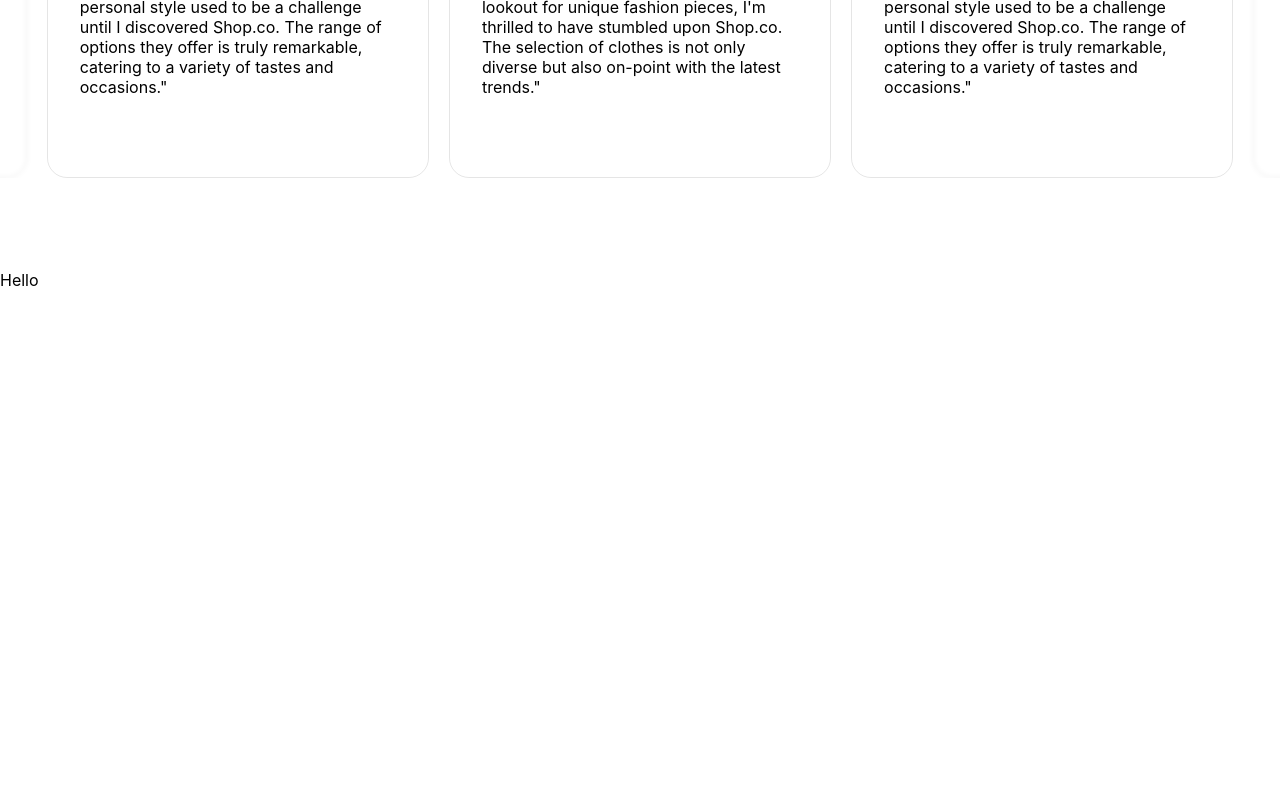
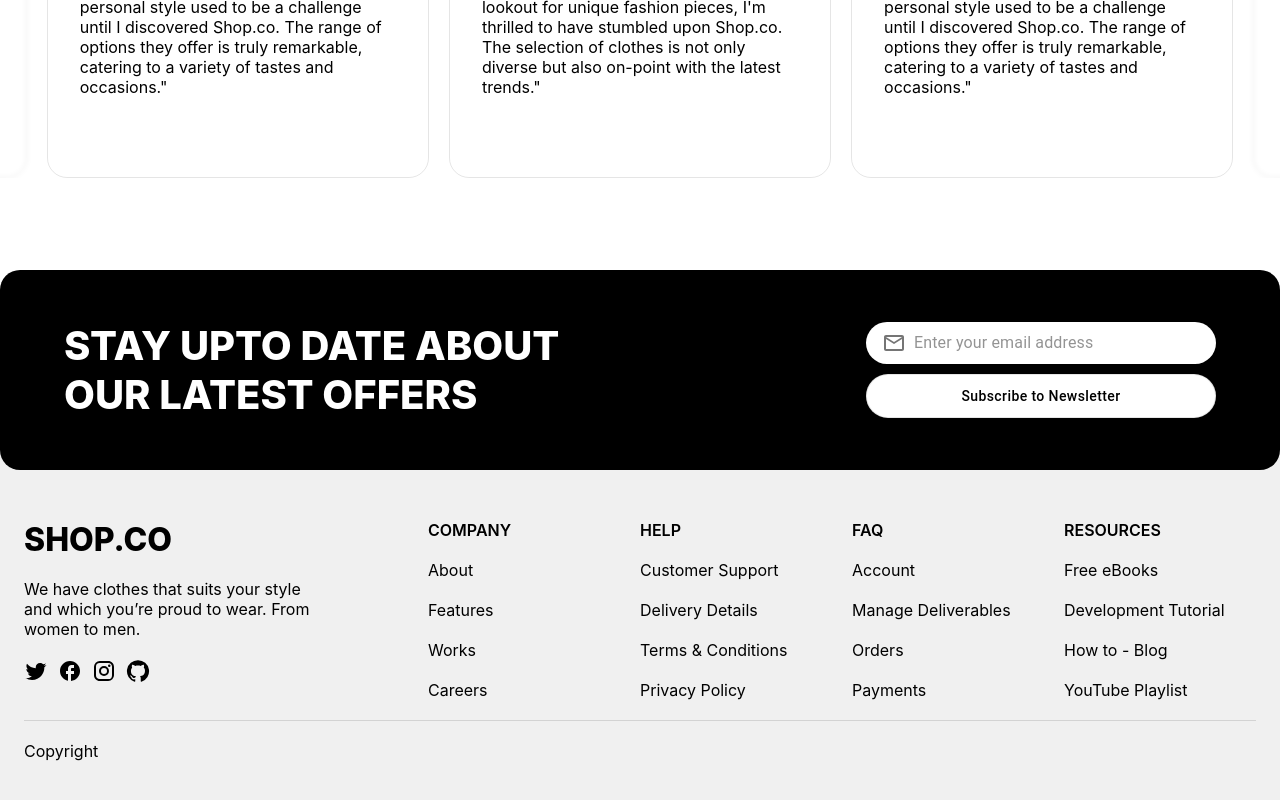
Before and after one commit to gopsey/react-ecom-app, a React (Create React App) app: page / in a window 1280 px wide. Shown: the part 3916-4716 px from the top of the page. Before the commit the page ends 4206 px from the top, so only its background shows below. Built offline with nearby package versions, Linux system fonts and the light colour scheme.

Commit message:
common footer added and done with styles

```diff
--- a/src/components/form/CommonChipGroup/index.js
+++ b/src/components/form/CommonChipGroup/index.js
@@ -14,7 +14,6 @@ const CommonChipGroup = (props) => {
       const chipsListToUpdate = updatedChipsList.map((chipItem) => ({ ...chipItem, isSelected: chipItem.id === key }))
       setUpdatedChipsList(chipsListToUpdate)
       selectedItem(key) // Passing back selected color to parent
-      console.log('Chip Item', key)
    }
 
    return (
--- a/src/components/ui/Footer/Footer.scss
+++ b/src/components/ui/Footer/Footer.scss
@@ -0,0 +1,105 @@
+.footer-wrapper {
+   height: 500px;
+   margin-top: 100px;
+   background-color: #F0F0F0;
+   position: relative;
+   display: flex;
+   justify-content: center;
+
+   .newsletter-container {
+      position: absolute;
+      left: 50%;
+      transform: translate(-50%, -50%);
+      height: 200px;
+      background-color: #000000;
+      border-radius: 20px;
+      padding: 36px 64px;
+      display: flex;
+      align-items: center;
+
+      .newsletter-banner {
+         text-transform: uppercase;
+         color: #FFFFFF;
+         font-weight: 800;
+         font-size: 40px;
+         flex: 1;
+      }
+
+      .newsletter-form {
+         flex: 1;
+         display: flex;
+         flex-direction: column;
+         gap: 10px;
+         align-items: flex-end;
+
+         .newsletter-email {
+            background-color: #FFFFFF;
+            color: #000000;
+            border-radius: 62px;
+            width: 350px;
+            height: 42px;
+            padding-left: 16px;
+         }
+
+         .button-subscribe {
+            width: 350px;
+         }
+      }
+   }
+
+   .footer-contents-wrapper {
+      display: flex;
+      flex-direction: column;
+      margin-top: 150px;
+      gap: 20px;
+
+      .footer-contents {
+         display: flex;
+         justify-content: space-between;
+         gap: 20px;
+
+         .footer-column {
+            display: flex;
+            flex-direction: column;
+            flex: 1;
+            gap: 20px;
+
+            .app-icon {
+               text-transform: uppercase;
+               font-size: 32px;
+               font-weight: 800;
+               color: #000000;
+               text-decoration: none;
+            }
+
+            .footer-link {
+               text-decoration: none;
+               color: inherit;
+               cursor: pointer;
+            }
+         }
+
+         .footer-column.logo {
+            flex: 2;
+
+            .logo-text {
+               width: 75%;
+            }
+
+            .social-links {
+               display: flex;
+               gap: 10px;
+
+               .social-link {
+                  cursor: pointer;
+               }
+            }
+         }
+
+         .footer-link-title {
+            text-transform: uppercase;
+            font-weight: 600;
+         }
+      }
+   }
+}
--- a/src/components/ui/Footer/index.js
+++ b/src/components/ui/Footer/index.js
@@ -1,11 +1,87 @@
 import React from 'react'
+import Container from "@mui/material/Container";
+import Input from "@mui/material/Input";
+import InputAdornment from '@mui/material/InputAdornment';
+import MailOutlineIcon from '@mui/icons-material/MailOutline';
+import Divider from '@mui/material/Divider'
+import Link from '@mui/material/Link'
+import TwitterIcon from '@mui/icons-material/Twitter';
+import FacebookOutlinedIcon from '@mui/icons-material/FacebookOutlined';
+import InstagramIcon from '@mui/icons-material/Instagram';
+import GitHubIcon from '@mui/icons-material/GitHub';
+import CommonButton from "../../form/CommonButton";
 import './Footer.scss'
 
 const Footer = () => {
   return (
     <>
       <div className='footer-wrapper'>
-        Hello
+        <Container maxWidth='xl' className='container newsletter-container'>
+          <div className='newsletter-banner'>STAY UPTO DATE ABOUT OUR LATEST OFFERS</div>
+          <div className='newsletter-form'>
+            <Input
+              placeholder="Enter your email address"
+              className='newsletter-email'
+              disableUnderline
+              startAdornment={
+                <InputAdornment position='start'>
+                  <MailOutlineIcon />
+                </InputAdornment>
+              } />
+            <div className='button-subscribe'>
+              <CommonButton
+                variant='outlined'
+                bgColor={'#FFFFFF'}
+                btnText={'Subscribe to Newsletter'}
+                color={'#000000'}
+                borderColor={'rgba(0,0,0,.1)'}></CommonButton>
+            </div>
+          </div>
+        </Container>
+        <Container maxWidth='xl' className='container footer-contents-wrapper'>
+          <div className='footer-contents'>
+            <div className='footer-column logo'>
+              <div className='app-icon'>Shop.co</div>
+              <div className='logo-text'>We have clothes that suits your style and which you’re proud to wear. From women to men.</div>
+              <div className='social-links'>
+                <TwitterIcon className='social-link' />
+                <FacebookOutlinedIcon className='social-link' />
+                <InstagramIcon className='social-link' />
+                <GitHubIcon className='social-link' />
+              </div>
+            </div>
+            <div className='footer-column'>
+              <span className='footer-link-title'>Company</span>
+              <Link to='/' className='footer-link'>About</Link>
+              <Link to='/' className='footer-link'>Features</Link>
+              <Link to='/' className='footer-link'>Works</Link>
+              <Link to='/' className='footer-link'>Careers</Link>
+            </div>
+            <div className='footer-column'>
+              <span className='footer-link-title'>Help</span>
+              <Link to='/' className='footer-link'>Customer Support</Link>
+              <Link to='/' className='footer-link'>Delivery Details</Link>
+              <Link to='/' className='footer-link'>Terms & Conditions</Link>
+              <Link to='/' className='footer-link'>Privacy Policy</Link>
+            </div>
+            <div className='footer-column'>
+              <span className='footer-link-title'>FAQ</span>
+              <Link to='/' className='footer-link'>Account</Link>
+              <Link to='/' className='footer-link'>Manage Deliverables</Link>
+              <Link to='/' className='footer-link'>Orders</Link>
+              <Link to='/' className='footer-link'>Payments</Link>
+            </div>
+            <div className='footer-column'>
+              <span className='footer-link-title'>Resources</span>
+              <Link to='/' className='footer-link'>Free eBooks</Link>
+              <Link to='/' className='footer-link'>Development Tutorial</Link>
+              <Link to='/' className='footer-link'>How to - Blog</Link>
+              <Link to='/' className='footer-link'>YouTube Playlist</Link>
+            </div>
+          </div>
+          <Divider />
+          <div>Copyright</div>
+        </Container>
       </div>
     </>
   )
--- a/src/components/ui/TestimonialCarousel/index.js
+++ b/src/components/ui/TestimonialCarousel/index.js
@@ -3,7 +3,7 @@ import Rating from '@mui/material/Rating';
 import CheckCircleIcon from '@mui/icons-material/CheckCircle';
 import './TestimonialCarousel.scss'
 
-const TestimonialCarousel = ({ slidesData, prevSlide ,nextSlide }) => {
+const TestimonialCarousel = ({ slidesData, prevSlide, nextSlide }) => {
    const [currentIndex, setCurrentIndex] = useState(0);
    const slidesLength = slidesData.length;
    const [updatedSlidesData, setUpdatedSlidesData] = useState([])
@@ -20,27 +20,23 @@ const TestimonialCarousel = ({ slidesData, prevSlide ,nextSlide }) => {
 
    const goToPrevSlide = () => {
       const currIndex = currentIndex - 3 < 0 ? (slidesLength - (3 - currentIndex)) : currentIndex - 3;
-      console.log(currIndex)
       setCurrentIndex(currIndex)
       let abc = [];
       for (let index = 0; index < 5; index++) {
          const val = currIndex + index >= slidesLength ? slidesData[(currIndex + index) - slidesLength] : slidesData[currIndex + index]
          abc.push(val)
       }
-      console.log(abc)
       setUpdatedSlidesData(abc);
    }
 
    const goToNextSlide = () => {
       const currIndex = currentIndex + 3 >= slidesLength ? ((currentIndex + 3) - slidesLength) : currentIndex + 3;
-      console.log(currIndex)
       setCurrentIndex(currIndex)
       let abc = [];
       for (let index = 0; index < 5; index++) {
          const val = currIndex + index >= slidesLength ? slidesData[(currIndex + index) - slidesLength] : slidesData[currIndex + index]
          abc.push(val)
       }
-      console.log(abc)
       setUpdatedSlidesData(abc);
    }
 
```
Also changed, not shown: 1 other file (tests, documents, lock files or other folders).
